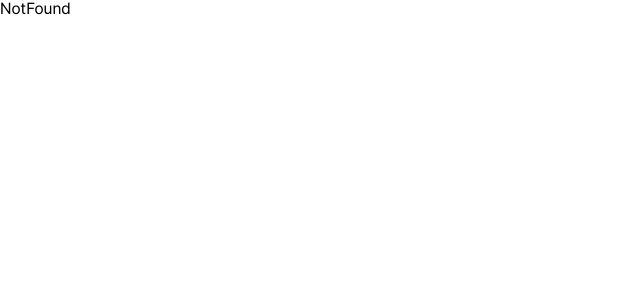
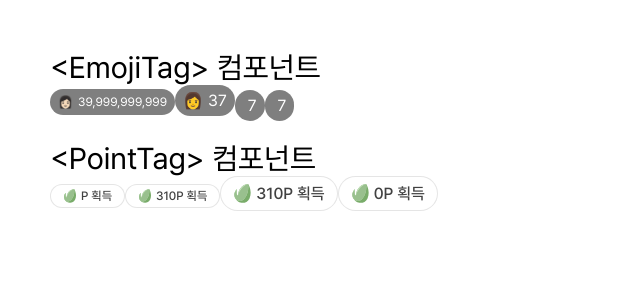
Before and after one commit to damdadaxx/13-study-forest-team2-fe, a React (Vite) app: page /tags in a window 1280 px wide. Shown: the top 300 px of the page, without its empty margins (0-640 px from the left). Built offline with nearby package versions, Linux system fonts and the light colour scheme.

Commit message:
Feature/common tag (#12)
* fix

* 불필요한 것 삭제

* 리뷰 반영

* fix

---------

Co-authored-by: lucy <lucy.email@example.com>

```diff
--- a/src/App.jsx
+++ b/src/App.jsx
@@ -12,6 +12,7 @@ import StudyDetail from '@/pages/studies/StudyDetail';
 import StudyEdit from '@/pages/studies/StudyEdit';
 
 import ButtonExample from '@/components/common/Button/ButtonExample';
+import TagExample from '@/components/common/Tag/TagExample.jsx';
 
 import './App.css';
 
@@ -33,6 +34,7 @@ function App() {
         </Route>
 
         {/* TODO: 개발 완료 시 삭제하기 */}
+        <Route path="tags" element={<TagExample />} />
         <Route path="buttons" element={<ButtonExample />} />
         <Route path="example" element={<Example />} />
         <Route path="*" element={<NotFound />} />
--- /dev/null
+++ b/src/components/common/Tag/TagEmoji.jsx
@@ -0,0 +1,24 @@
+import styles from '@/components/common/Tag/TagEmoji.module.css';
+
+export default function TagEmoji({
+  className = '',
+  emoji = '',
+  count = 1,
+  size = 'lg',
+  ...props
+}) {
+  const countNum = Number(count);
+  const numericCount = !isNaN(countNum) ? countNum : undefined;
+  const displayCount = numericCount?.toLocaleString();
+
+  const classNames = [styles.emojiTag, styles[size], className]
+    .filter(Boolean)
+    .join(' ');
+
+  return (
+    <div className={classNames} {...props}>
+      <span className={styles.emoji}>{emoji}</span>
+      <span className={styles.count}>{displayCount}</span>
+    </div>
+  );
+}
--- /dev/null
+++ b/src/components/common/Tag/TagEmoji.module.css
@@ -0,0 +1,36 @@
+.emojiTag {
+  display: inline-flex;
+  align-items: center;
+  gap: 5px;
+  padding: 6px 8px;
+  border-radius: 50px;
+  background: rgba(0, 0, 0, 0.5);
+}
+
+.emojiTag.sm {
+  height: 26px;
+}
+.emojiTag.lg {
+  height: 31px;
+}
+
+.emojiTag.sm .emoji,
+.emojiTag.sm .count {
+  font-size: 12px;
+  line-height: calc(14 / 12);
+}
+
+.emojiTag.lg .emoji,
+.emojiTag.lg .count {
+  font-size: 16px;
+  line-height: calc(19 / 16);
+}
+
+.emoji {
+  color: var(--black-black_414141, #414141);
+}
+
+.count {
+  color: var(--white-white_FFFFFF, #ffffff);
+  font-weight: 400;
+}
--- /dev/null
+++ b/src/components/common/Tag/TagExample.jsx
@@ -0,0 +1,34 @@
+import TagEmoji from '@/components/common/Tag/TagEmoji.jsx';
+import TagPoint from '@/components/common/Tag/TagPoint.jsx';
+
+// TODO: 1차 개발 완료 전에 삭제하기
+export default function TagExample() {
+  return (
+    <section
+      style={{
+        display: 'flex',
+        flexDirection: 'column',
+        gap: '20px',
+        padding: '50px',
+      }}
+    >
+      <div>
+        <p style={{ fontSize: '30px' }}>{`<EmojiTag> 컴포넌트`}</p>
+        <TagEmoji emoji="👩🏻‍" count={39999999999} size="sm" />
+        <TagEmoji emoji="👩" count={37} size="lg" />
+        {/* emoji 없을 때 */}
+        <TagEmoji count={7} />
+        <TagEmoji emoji="" count={7} />
+      </div>
+
+      <div>
+        <p style={{ fontSize: '30px' }}>{`<PointTag> 컴포넌트`}</p>
+        <TagPoint point={'rr'} size="sm" variant="dark" />
+        <TagPoint point={310} size="sm" variant="light" />
+        <TagPoint point={310} size="lg" variant="light" />
+        {/* point 0 */}
+        <TagPoint point={0} size="lg" variant="light" />
+      </div>
+    </section>
+  );
+}
--- /dev/null
+++ b/src/components/common/Tag/TagPoint.jsx
@@ -0,0 +1,29 @@
+import styles from '@/components/common/Tag/TagPoint.module.css';
+
+import IcPointLg from '@/assets/images/icons/ic_point_lg.svg';
+import IcPointSm from '@/assets/images/icons/ic_point_sm.svg';
+
+export default function TagPoint({
+  className = '',
+  point = 0,
+  size = 'lg',
+  color = 'light',
+  ...props
+}) {
+  const pointNum = Number(point);
+  const numericPoint = !isNaN(pointNum) ? pointNum : undefined;
+  const displayPoint = numericPoint?.toLocaleString();
+
+  const iconSrc = size === 'lg' ? IcPointLg : IcPointSm;
+
+  const classNames = [styles.pointTag, styles[size], styles[color], className]
+    .filter(Boolean)
+    .join(' ');
+
+  return (
+    <div className={classNames} {...props}>
+      <img src={iconSrc} alt="leaf icon" className={styles.pointIcon} />
+      <span className={styles.pointNumber}>{displayPoint}P 획득</span>
+    </div>
+  );
+}
--- /dev/null
+++ b/src/components/common/Tag/TagPoint.module.css
@@ -0,0 +1,62 @@
+.pointTag {
+  display: inline-flex;
+  align-items: center;
+  gap: 4px;
+  border-radius: 50px;
+  border: 1px solid rgba(0, 0, 0, 0.1);
+}
+
+.sm {
+  height: 24px;
+  padding: 4px 12px;
+  font-size: 12px;
+}
+
+.lg {
+  height: 35px;
+  padding: 8px 12px;
+}
+
+.dark {
+  background: rgba(0, 0, 0, 0.5);
+}
+
+.light {
+  background: rgba(255, 255, 255, 0.3);
+}
+
+.pointIcon {
+  display: block;
+  flex-shrink: 0;
+}
+
+.sm .pointIcon {
+  width: 14px;
+  height: 14px;
+}
+
+.lg .pointIcon {
+  width: 19px;
+  height: 19px;
+}
+
+.sm .pointNumber {
+  line-height: calc(24 / 12);
+}
+
+.lg .pointNumber {
+  line-height: calc(35 / 16);
+}
+
+.pointNumber {
+  white-space: nowrap;
+  font-weight: 500;
+}
+
+.dark .pointNumber {
+  color: var(--white-white_FFFFFF, #ffffff);
+}
+
+.light .pointNumber {
+  color: var(--black-black_414141, #414141);
+}
```
Also changed, not shown: src/assets/images/icons/ic_point_lg.svg (added), src/assets/images/icons/ic_point_sm.svg (added).
